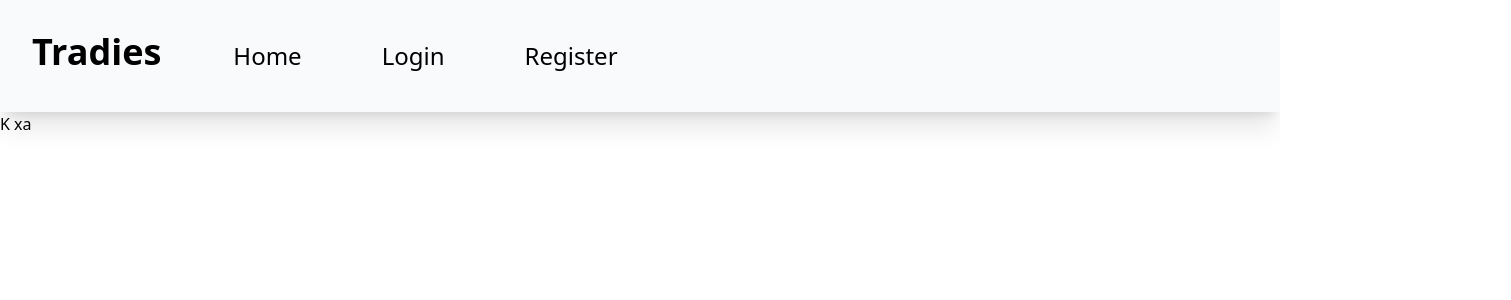
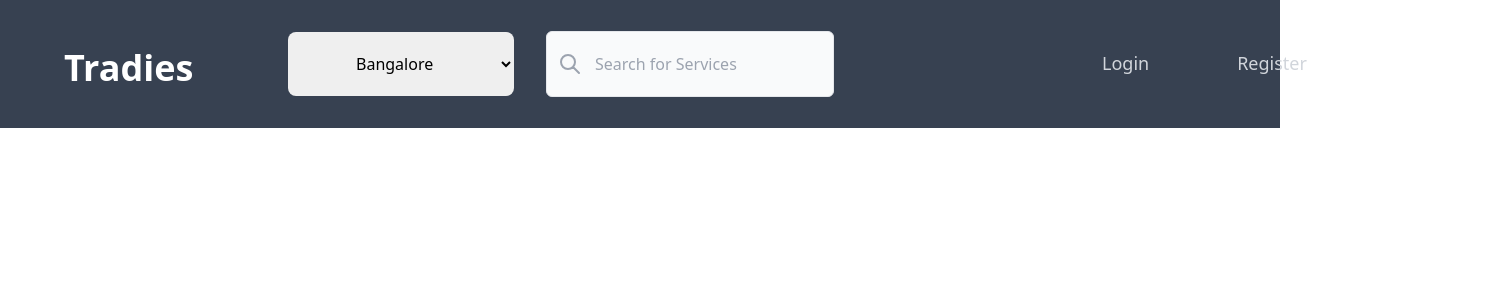
Before and after one commit to dipenbhat557/Tradies, a React (Vite) app in the folder frontend/: page / in a window 1280 px wide. Shown: the top 300 px of the page, 1511 px wide, since content can reach past the window. Built offline with nearby package versions, Linux system fonts and the light colour scheme.

Commit message:
Navbar Initialized

```diff
--- a/frontend/package.json
+++ b/frontend/package.json
@@ -10,6 +10,7 @@
     "preview": "vite preview"
   },
   "dependencies": {
+    "@headlessui/react": "^1.7.17",
     "react": "^18.2.0",
     "react-dom": "^18.2.0",
     "react-router-dom": "^6.16.0"
--- a/frontend/src/Pages/Home.jsx
+++ b/frontend/src/Pages/Home.jsx
@@ -1,11 +1,9 @@
-import React from "react";
 import Header from "../components/Header.jsx";
 
 export default function Home() {
   return (
     <div>
       <Header />
-      K xa
     </div>
   );
 }
--- a/frontend/src/components/Body.jsx
+++ b/frontend/src/components/Body.jsx
@@ -1,6 +1,6 @@
 import { RouterProvider, createBrowserRouter } from "react-router-dom";
 import Login from "./Login.jsx";
-import Register from "./Regsiter.jsx";
+import Register from "./Register.jsx";
 import Home from "../Pages/Home.jsx";
 
 function Body() {
--- a/frontend/src/components/Header.jsx
+++ b/frontend/src/components/Header.jsx
@@ -1,27 +1,133 @@
+import React, { useState } from "react";
+import { Transition } from "@headlessui/react";
 import { Link } from "react-router-dom";
+import SearchBar from "./SearchBar";
 
-function Header() {
+function Header2() {
+  const [isOpen, setIsOpen] = useState(false);
   return (
-    <>
-      <div className="flex bg-slate-50 shadow-xl">
-        <Link to="/">
-          {/* <img className="h-32" src="#" /> */}
-          <h2 className="font-bold text-4xl p-5 m-3 ">Tradies</h2>
-        </Link>
-        <ul className="flex flex-wrap ml-0 lg: ml-50 md:ml-50 xl:ml-50  text-2xl ">
-          <li className="m-10">
-            <Link to="/"> Home</Link>
-          </li>
-          <li className="m-10">
-            <Link to="/login"> Login</Link>
-          </li>
-          <li className="m-10">
-            <Link to="/register"> Register</Link>
-          </li>
-        </ul>
-      </div>
-    </>
+    <div>
+      <nav className="bg-gray-700   p-8">
+        <div className="max-w-7xl mx-auto px-4 sm:px-6 lg:px-8">
+          <div className="flex items-center justify-between h-16">
+            <div className="flex items-center">
+              <div className="flex-shrink-0">
+                <Link to="/">
+                  <h2 className="h-8 w-8 text-white font-bold text-4xl">
+                    Tradies
+                  </h2>
+                </Link>
+                {/* <img className="h-8 w-8" src="" alt="Tradies" /> */}
+              </div>
+              <div className="hidden md:block">
+                <div className="mx-48 flex items-baseline space-x-4">
+                  <select className="py-5 px-16 rounded-lg ">
+                    <option>Bangalore</option>
+                    <option>Chennai</option>
+                    <option>Delhi</option>
+                  </select>
+
+                  <SearchBar />
+
+                  <Link to="/login">
+                    <h2 className="text-gray-300  hover:bg-gray-700 hover:text-white px-3 py-2 ml-56 rounded-md text-lg font-medium">
+                      Login
+                    </h2>
+                  </Link>
+
+                  <Link to="/register">
+                    <h2 className="text-gray-300 hover:bg-gray-700 hover:text-white px-3 py-2 ml-12 rounded-md text-lg font-medium">
+                      Register
+                    </h2>
+                  </Link>
+                </div>
+              </div>
+            </div>
+            <div className="-mr-2 flex md:hidden">
+              <button
+                onClick={() => setIsOpen(!isOpen)}
+                type="button"
+                className="bg-gray-900 inline-flex items-center justify-center p-2 rounded-md text-gray-400 hover:text-white hover:bg-gray-800 focus:outline-none focus:ring-2 focus:ring-offset-2 focus:ring-offset-gray-800 focus:ring-white"
+                aria-controls="mobile-menu"
+                aria-expanded="false"
+              >
+                <span className="sr-only">Opening main menu</span>
+                {!isOpen ? (
+                  <svg
+                    className="block h-6 w-6"
+                    xmlns="http://www.w3.org/2000/svg"
+                    fill="none"
+                    viewBox="0 0 24 24"
+                    stroke="currentColor"
+                    aria-hidden="true"
+                  >
+                    <path
+                      strokeLinecap="round"
+                      strokeLinejoin="round"
+                      strokeWidth="2"
+                      d="M4 6h16M4 12h16M4 18h16"
+                    />
+                  </svg>
+                ) : (
+                  <svg
+                    className="block h-6 w-6"
+                    xmlns="http://www.w3.org/2000/svg"
+                    fill="none"
+                    viewBox="0 0 24 24"
+                    stroke="currentColor"
+                    aria-hidden="true"
+                  >
+                    <path
+                      strokeLinecap="round"
+                      strokeLinejoin="round"
+                      strokeWidth="2"
+                      d="M6 18L18 6M6 6l12 12"
+                    />
+                  </svg>
+                )}
+              </button>
+            </div>
+          </div>
+        </div>
+
+        <Transition
+          show={isOpen}
+          enter="transition ease-out duration-100 transform"
+          enterFrom="opacity-0 scale-95"
+          enterTo="opacity-100 scale-100"
+          leave="transition ease-in duration-75 transform"
+          leaveFrom="opacity-100 scale-100"
+          leaveTo="opacity-0 scale-95"
+        >
+          {(ref) => (
+            <div className="md:hidden" id="mobile-menu">
+              <div ref={ref} className="px-2 pt-2 pb-3 space-y-1 sm:px-3">
+                <Link to="/">
+                  <h2 className="hover:bg-gray-700 text-white block px-3 py-2 rounded-md text-base font-medium">
+                    Home
+                  </h2>
+                </Link>
+
+                <Link to="/login">
+                  {" "}
+                  <h2 className="text-gray-300 hover:bg-gray-700 hover:text-white block px-3 py-2 rounded-md text-base font-medium">
+                    Login
+                  </h2>
+                </Link>
+
+                <Link to="/register">
+                  {" "}
+                  <h2 className="text-gray-300 hover:bg-gray-700 hover:text-white block px-3 py-2 rounded-md text-base font-medium">
+                    Register
+                  </h2>
+                </Link>
+              </div>
+            </div>
+          )}
+        </Transition>
+      </nav>
+    </div>
   );
 }
 
-export default Header;
+export default Header2;
--- /dev/null
+++ b/frontend/src/components/Register.jsx
@@ -0,0 +1,3 @@
+export default function Register() {
+  return <div>Register</div>;
+}
--- /dev/null
+++ b/frontend/src/components/Register2.jsx
@@ -0,0 +1,87 @@
+import { Fragment } from "react";
+import { Menu, Transition } from "@headlessui/react";
+
+function classNames(...classes) {
+  return classes.filter(Boolean).join(" ");
+}
+
+export default function Register2() {
+  return (
+    <Menu as="div" className="relative inline-block text-left ml-72">
+      <div>
+        <Menu.Button className="inline-flex w-full justify-center gap-x-1.5 rounded-md bg-white px-3 py-2 text-sm font-semibold text-gray-900 shadow-sm ring-1 ring-inset ring-gray-300 hover:bg-gray-50">
+          Options
+        </Menu.Button>
+      </div>
+
+      <Transition
+        as={Fragment}
+        enter="transition ease-out duration-100"
+        enterFrom="transform opacity-0 scale-95"
+        enterTo="transform opacity-100 scale-100"
+        leave="transition ease-in duration-75"
+        leaveFrom="transform opacity-100 scale-100"
+        leaveTo="transform opacity-0 scale-95"
+      >
+        <Menu.Items className="absolute right-0 z-10 mt-2 w-56 origin-top-right rounded-md bg-white shadow-lg ring-1 ring-black ring-opacity-5 focus:outline-none">
+          <div className="py-1">
+            <Menu.Item>
+              {({ active }) => (
+                <a
+                  href="#"
+                  className={classNames(
+                    active ? "bg-gray-100 text-gray-900" : "text-gray-700",
+                    "block px-4 py-2 text-sm"
+                  )}
+                >
+                  Account settings
+                </a>
+              )}
+            </Menu.Item>
+            <Menu.Item>
+              {({ active }) => (
+                <a
+                  href="#"
+                  className={classNames(
+                    active ? "bg-gray-100 text-gray-900" : "text-gray-700",
+                    "block px-4 py-2 text-sm"
+                  )}
+                >
+                  Support
+                </a>
+              )}
+            </Menu.Item>
+            <Menu.Item>
+              {({ active }) => (
+                <a
+                  href="#"
+                  className={classNames(
+                    active ? "bg-gray-100 text-gray-900" : "text-gray-700",
+                    "block px-4 py-2 text-sm"
+                  )}
+                >
+                  License
+                </a>
+              )}
+            </Menu.Item>
+            <form method="POST" action="#">
+              <Menu.Item>
+                {({ active }) => (
+                  <button
+                    type="submit"
+                    className={classNames(
+                      active ? "bg-gray-100 text-gray-900" : "text-gray-700",
+                      "block w-full px-4 py-2 text-left text-sm"
+                    )}
+                  >
+                    Sign out
+                  </button>
+                )}
+              </Menu.Item>
+            </form>
+          </div>
+        </Menu.Items>
+      </Transition>
+    </Menu>
+  );
+}
--- a/frontend/src/components/Regsiter.jsx
+++ /dev/null
@@ -1,12 +0,0 @@
-import React from "react";
-import Header from "./Header";
-
-function Regsiter() {
-  return (
-    <div>
-      <Header />
-    </div>
-  );
-}
-
-export default Regsiter;
--- /dev/null
+++ b/frontend/src/components/SearchBar.jsx
@@ -0,0 +1,35 @@
+import React from "react";
+
+function SearchBar() {
+  return (
+    <>
+      <div>
+        <form className="max-w-md px-4 py-4">
+          <div className="relative">
+            <svg
+              xmlns="http://www.w3.org/2000/svg"
+              className="absolute top-0 bottom-0 w-6 h-6 my-auto text-gray-400 left-3"
+              fill="none"
+              viewBox="0 0 24 24"
+              stroke="currentColor"
+            >
+              <path
+                strokeLinecap="round"
+                strokeLinejoin="round"
+                strokeWidth={2}
+                d="M21 21l-6-6m2-5a7 7 0 11-14 0 7 7 0 0114 0z"
+              />
+            </svg>
+            <input
+              type="text"
+              placeholder="Search for Services"
+              className="w-72 py-5 pl-12    text-gray-500 border rounded-md outline-none bg-gray-50 focus:bg-white focus:border-indigo-600"
+            />
+          </div>
+        </form>
+      </div>
+    </>
+  );
+}
+
+export default SearchBar;
```
Also changed, not shown: 1 other file (tests, documents, lock files or other folders).
